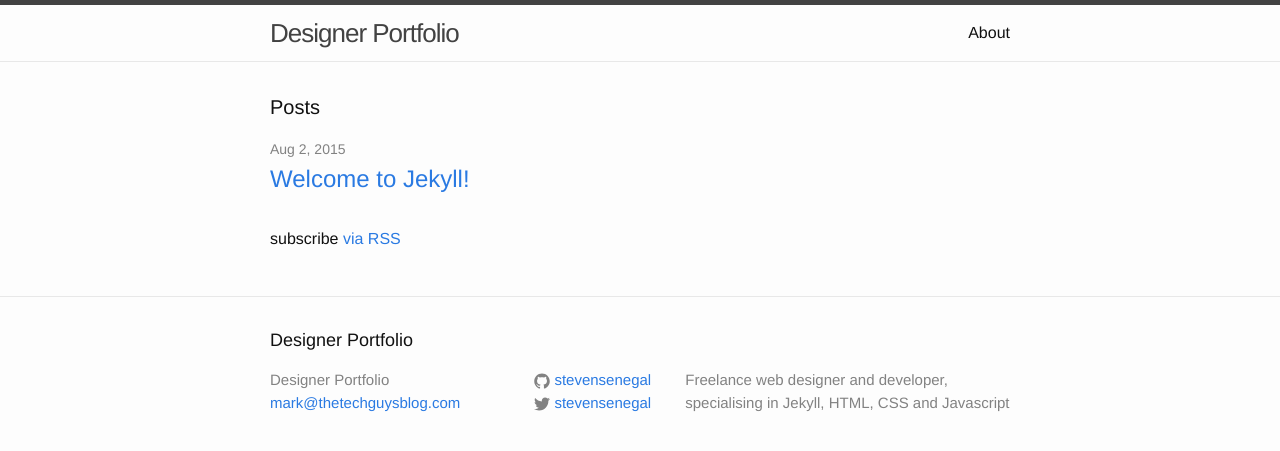
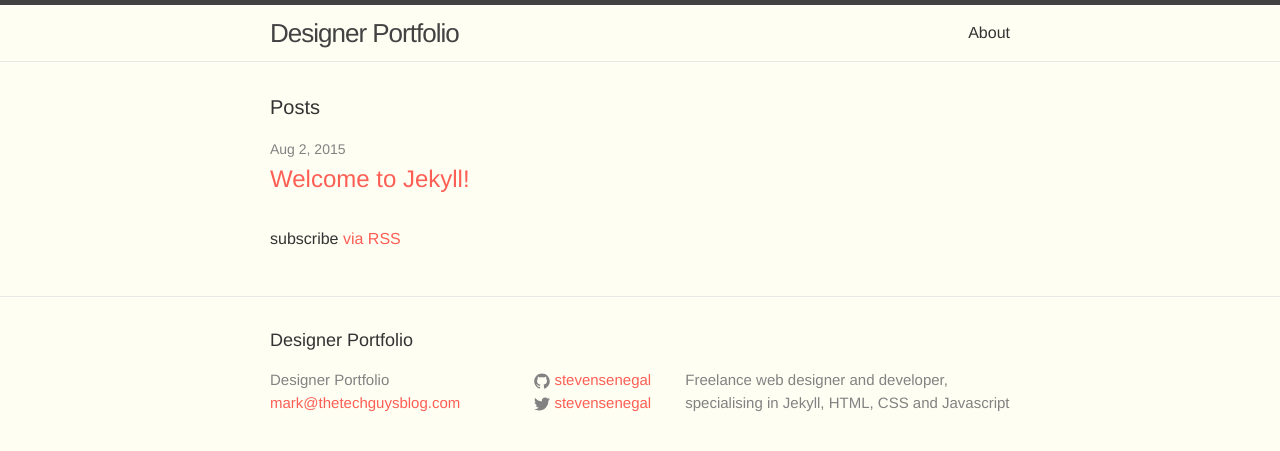
Before and after one commit to Highfather87/designer-portfolio, a Jekyll site: the page built from index.html, in a window 1280 px wide. Shown: the top 451 px of the page. Built offline with Jekyll 4.4.1, drawn with Linux system fonts in a browser that asks for light colours.

Commit message:
Css changes, sublime wont compile

```diff
--- a/css/main.scss
+++ b/css/main.scss
@@ -6,16 +6,16 @@
 
 
 // Our variables
-$base-font-family: Helvetica, Arial, sans-serif;
+$base-font-family: 'Avenir Next', Helvetica, Arial, sans-serif;
 $base-font-size:   16px;
 $small-font-size:  $base-font-size * 0.875;
 $base-line-height: 1.5;
 
 $spacing-unit:     30px;
 
-$text-color:       #111;
-$background-color: #fdfdfd;
-$brand-color:      #2a7ae2;
+$text-color:       #333;
+$background-color: #fefef3;
+$brand-color:      #fe5f55;
 
 $grey-color:       #828282;
 $grey-color-light: lighten($grey-color, 40%);
```
